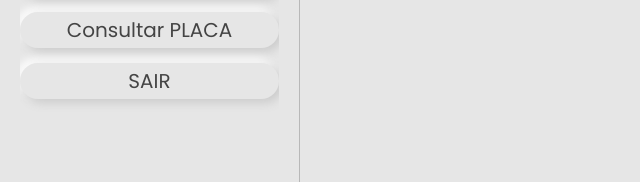
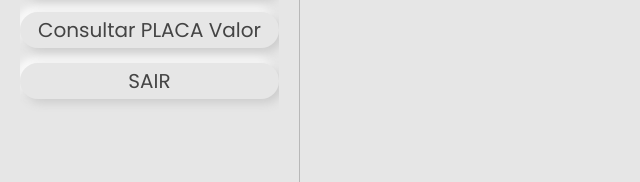
Before and after one commit to PabloDantasDev/INTEGRA-TEST, a website: page home.html in a window 1280 px wide. Shown: the part 334-516 px from the top of the page, 0-640 px from the left. Drawn offline with nearby package versions, Linux system fonts and the light colour scheme.

Commit message:
COmitando

```diff
--- a/home.html
+++ b/home.html
@@ -32,7 +32,7 @@
         <a href="#home">INICIO</a>
         <a href="#cep">Consultar CEP </a>
         <a href="#cpf">Consultar CPF </a>
-        <a href="#cpf">Consultar PLACA </a>
+        <a href="#cpf">Consultar PLACA valor </a>
 
       <!---  <a href="#portfolio">Consultar IP <span id="valor">R$0,50</span></a>
     <a href="#about">Consultar PLACA <span id="valor">R$0,50</span></a>-->
```
